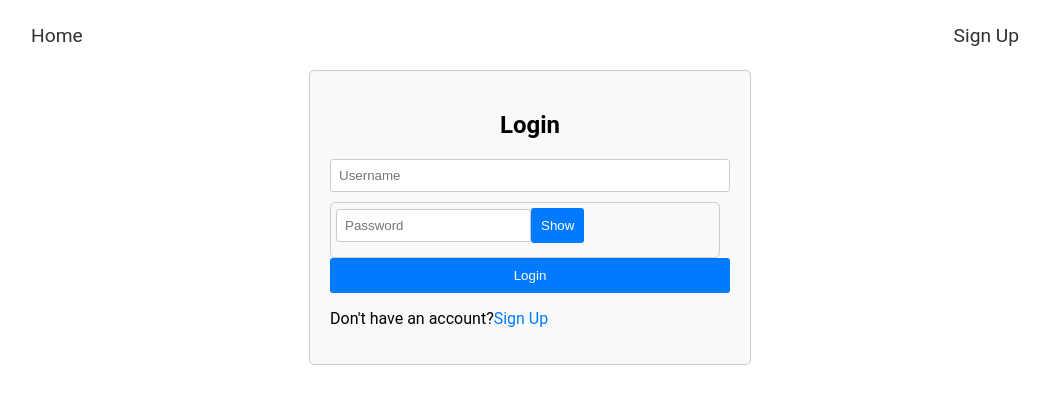
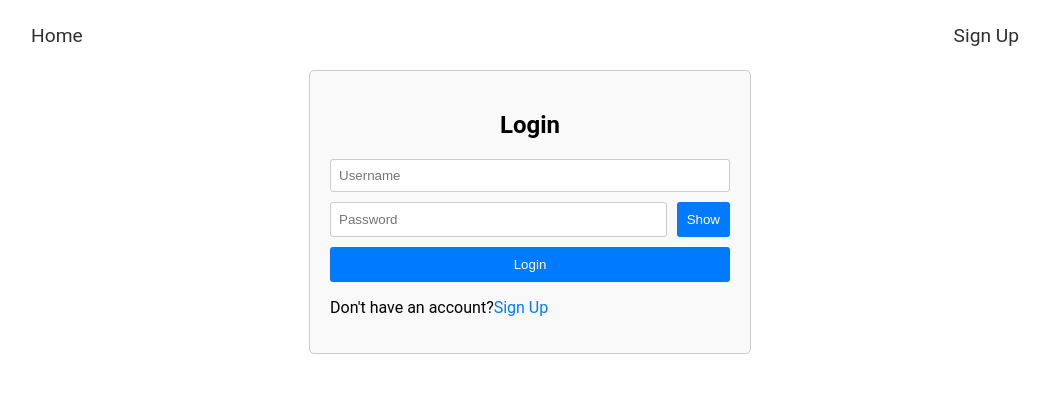
Before and after one commit to liang-liang-siting/Chi-Gong_Siting-Liang_Guotong-Liao-project3, a React (Vite) app: page /login in a window 1280 px wide. Shown: the top 404 px of the page, without its empty margins (110-1160 px from the left). Built offline with nearby package versions, Linux system fonts and the light colour scheme; no server answers.

Commit message:
fix: share

```diff
--- a/src/LoginRegister.jsx
+++ b/src/LoginRegister.jsx
@@ -116,7 +116,7 @@ function LoginRegister({ isRegistering }) {
           value={username}
           onChange={(e) => setUsername(e.target.value)}
         />
-        <div className='password-input'>
+        <div className='password-input-login'>
           <input
             type={passwordVisible ? 'text' : 'password'}
             placeholder='Password'
@@ -128,7 +128,7 @@ function LoginRegister({ isRegistering }) {
           </button>
         </div>
         {isRegistering && (
-          <div className='password-input'>
+          <div className='password-input-login'>
             <input
               type={confirmPasswordVisible ? 'text' : 'password'}
               placeholder='Confirm Password'
--- a/src/PasswordStorageFile.jsx
+++ b/src/PasswordStorageFile.jsx
@@ -164,25 +164,25 @@ function PasswordStorageFile({
 
   return (
     <div className='password-storage-file'>
+      {username === loginUsername && (
         <div className='top-right-icons'>
           <div className='action-icons'>
             <button onClick={toggleShareInput} title='Share Password'>
               <ShareIcon />
             </button>
             {/* Show update icon only if user is the owner of the password */}
-          {username === loginUsername && (
             <button
               onClick={() => setIsEditing(!isEditing)}
               title='Update Password'
             >
               <UpdateIcon />
             </button>
-          )}
             <button onClick={handleDelete} title='Delete Password'>
               <DeleteIcon />
             </button>
           </div>
         </div>
+      )}
       <div>
         <p>
           <span
--- a/src/index.css
+++ b/src/index.css
@@ -183,3 +183,18 @@ h1 {
 .toggle-link:hover {
   text-decoration: underline;
 }
+
+.password-input-login {
+ width: 100%;
+ display: flex;
+ items-align: center;
+ gap: 10px;
+}
+
+.password-input-login input {
+  flex: 1;
+ }
+
+.password-input-login button {
+  margin-bottom: 10px;
+}
```
Lines whose indentation alone changed are shown as unchanged.
